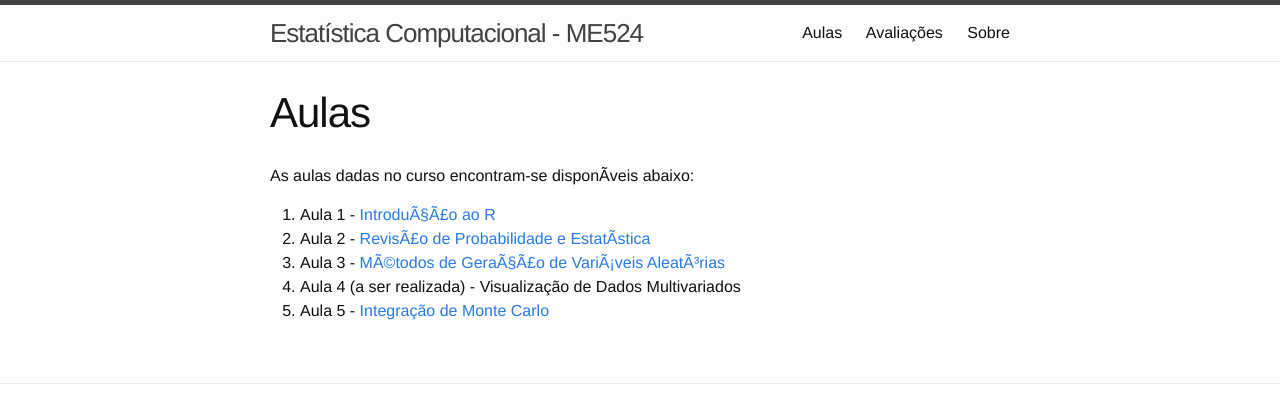
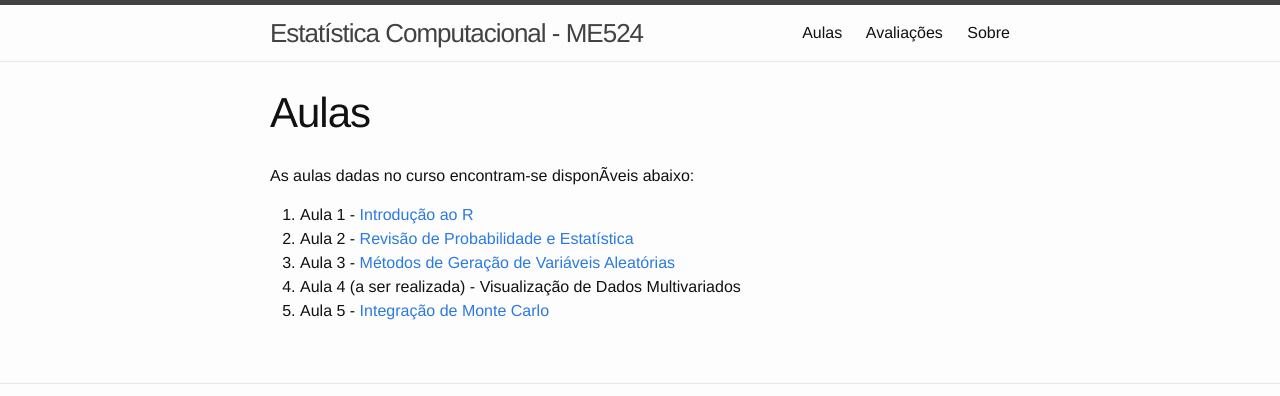
Before and after one commit to estatcomp/estatcomp.github.io, a Jekyll site: the page built from aulas.md, in a window 1280 px wide. Shown: the top 396 px of the page. Built offline with Jekyll 4.4.1, drawn with Linux system fonts in a browser that asks for light colours.

```diff
--- a/aulas.md
+++ b/aulas.md
@@ -6,8 +6,8 @@
 
 As aulas dadas no curso encontram-se disponÃ­veis abaixo:
 
-1. Aula 1 - [IntroduÃ§Ã£o ao R](slides/parte01.html)
-2. Aula 2 - [RevisÃ£o de Probabilidade e EstatÃ­stica](slides/parte02.html)
-3. Aula 3 - [MÃ©todos de GeraÃ§Ã£o de VariÃ¡veis AleatÃ³rias](slides/parte03.html)
+1. Aula 1 - [Introdução ao R](slides/parte01.html)
+2. Aula 2 - [Revisão de Probabilidade e Estatística](slides/parte02.html)
+3. Aula 3 - [Métodos de Geração de Variáveis Aleatórias](slides/parte03.html)
 4. Aula 4 (a ser realizada) - Visualização de Dados Multivariados
 5. Aula 5 - [Integração de Monte Carlo](slides/parte05.html)
```
